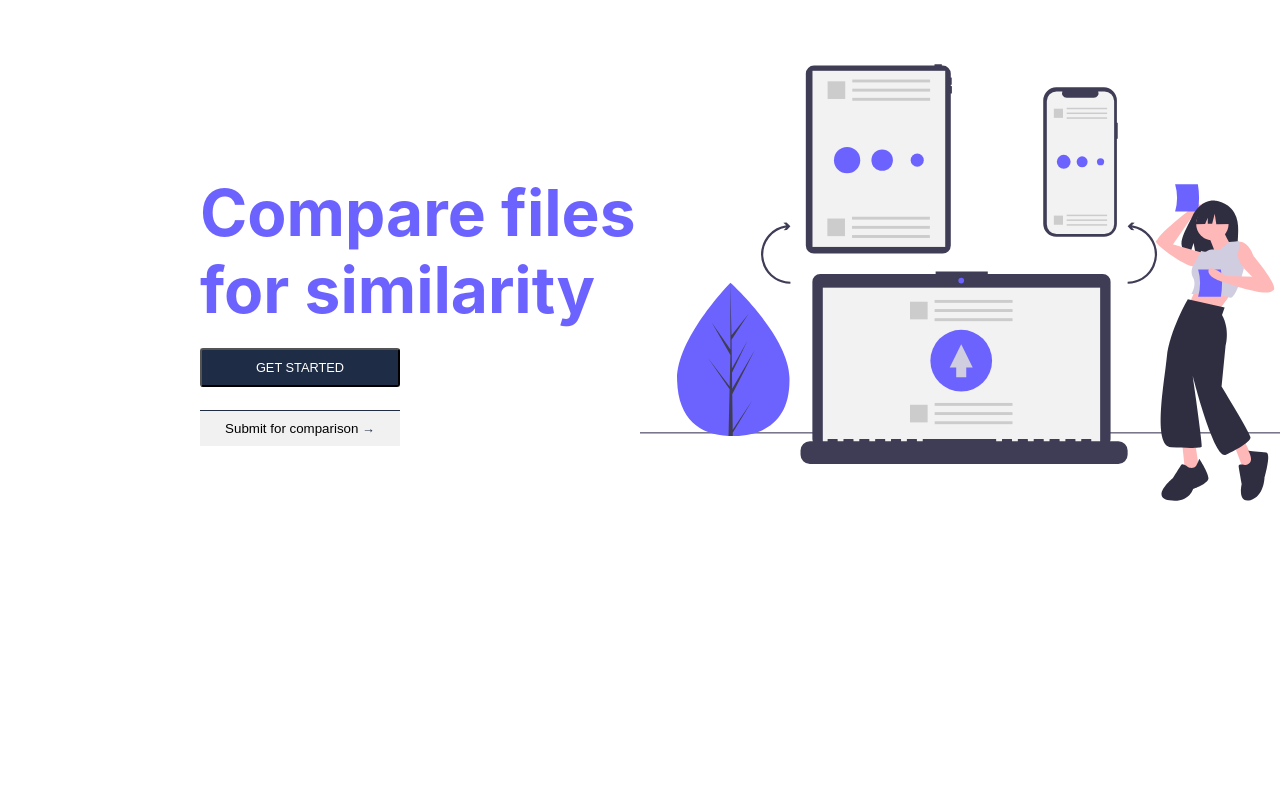
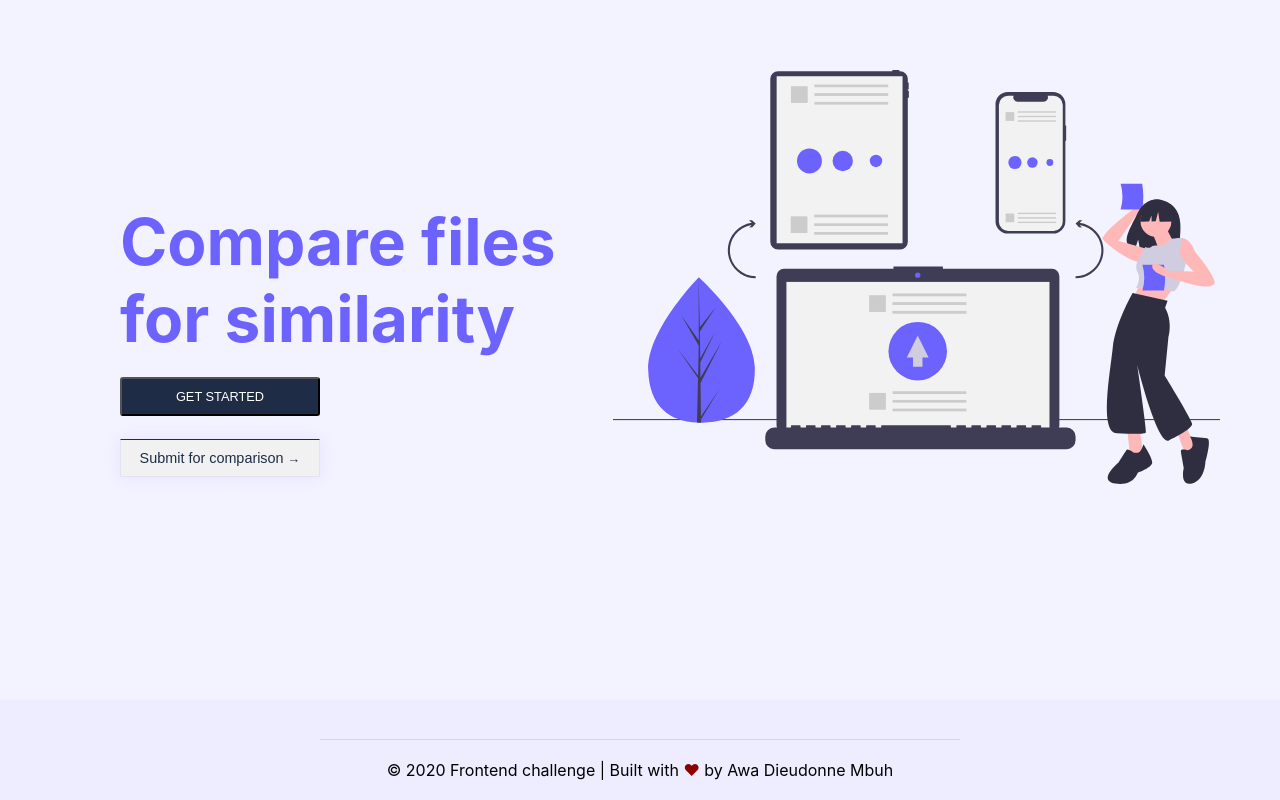
Before and after one commit to dieudonneAwa/script-comparer, a React (Create React App) app: page / in a window 1280 px wide. Built offline with nearby package versions, Linux system fonts and the light colour scheme.

Commit message:
create footer component

```diff
--- a/public/index.html
+++ b/public/index.html
@@ -16,6 +16,7 @@
       }
       html,body {
         font-family: -apple-system, BlinkMacSystemFont, 'Segoe UI', Roboto, Oxygen, Ubuntu, Cantarell, 'Open Sans', 'Helvetica Neue', sans-serif;
+        background-color: rgba(108, 99, 255, 0.04);
       }
     </style>
   </head>
--- a/src/components/App.js
+++ b/src/components/App.js
@@ -1,9 +1,11 @@
 import React from 'react';
 import Header from './Header/Header';
+import Footer from './Footer/Footer';
 
 const App = () => (
   <>
     <Header />
+    <Footer />
   </>
 );
 
--- /dev/null
+++ b/src/components/Footer/Footer.jsx
@@ -0,0 +1,15 @@
+import React from 'react';
+import { StyledFooter } from './Styles';
+
+const Footer = () => (
+  <StyledFooter>
+    <div className="copyright">
+      <p>
+        &copy; 2020 Frontend challenge | Built with <span>&hearts;</span> by Awa
+        Dieudonne Mbuh
+      </p>
+    </div>
+  </StyledFooter>
+);
+
+export default Footer;
--- /dev/null
+++ b/src/components/Footer/Styles.js
@@ -0,0 +1,23 @@
+import styled from 'styled-components';
+
+export const StyledFooter = styled.footer`
+  width: 100%;
+  height: 100px;
+  background-color: rgba(108, 99, 255, 0.04);
+  display: flex;
+  justify-content: center;
+  align-items: flex-end;
+
+  .copyright {
+    border-top: 1px solid rgba(108, 99, 255, 0.2);
+    padding: 20px;
+    width: 50%;
+    display: flex;
+    justify-content: center;
+    align-items: flex-end;
+
+    span {
+      color: darkred;
+    }
+  }
+`;
--- a/src/components/Header/Styles.js
+++ b/src/components/Header/Styles.js
@@ -2,7 +2,7 @@ import styled from 'styled-components';
 
 export const StyledHeader = styled.header`
   width: 100%;
-  height: 80vh;
+  height: calc(100vh - 100px);
   display: flex;
 
   .intro {
@@ -11,7 +11,7 @@ export const StyledHeader = styled.header`
     flex-flow: column nowrap;
     justify-content: center;
     align-items: flex-start;
-    padding-left: 200px;
+    padding-left: 120px;
     h1 {
       font-size: 4rem;
       color: #6c63ff;
@@ -25,20 +25,31 @@ export const StyledHeader = styled.header`
       border-radius: 3px;
       margin: 20px 0 3px 0;
       font-size: 0.8rem;
+      &:hover {
+        box-shadow: 0 15px 25px rgba(0, 99, 255, 0.2);
+        transition: all 0.5s ease-out;
+        cursor: pointer;
+      }
     }
     .submit-comparison {
       background-color: #f1f1f1;
       width: 200px;
       padding: 10px;
-      color: #000;
-      border: none;
+      color: #1f2c46;
+      border: 1px solid rgba(108, 99, 255, 0.1);
       border-top: 1px solid #1f2c46;
+      box-shadow: 0 0 16px rgba(108, 99, 255, 0.1);
       margin: 20px 0;
+      font-size: 0.9rem;
 
       span {
         color: #1f2c46;
-        font-size: 0.9rem;
         font-size: 0.8rem;
+      }
+      &:hover {
+        box-shadow: 0 5px 15px rgba(0, 99, 255, 0.2);
+        transition: all 0.5s ease-out;
+        cursor: pointer;
       }
     }
   }
@@ -47,6 +58,7 @@ export const StyledHeader = styled.header`
     align-self: center;
     height: 80%;
     flex-basis: 50%;
+    margin-right: 60px;
     background-image: url('/undraw_file_sync_ot38.svg');
     background-size: contain;
     background-repeat: no-repeat;
```
